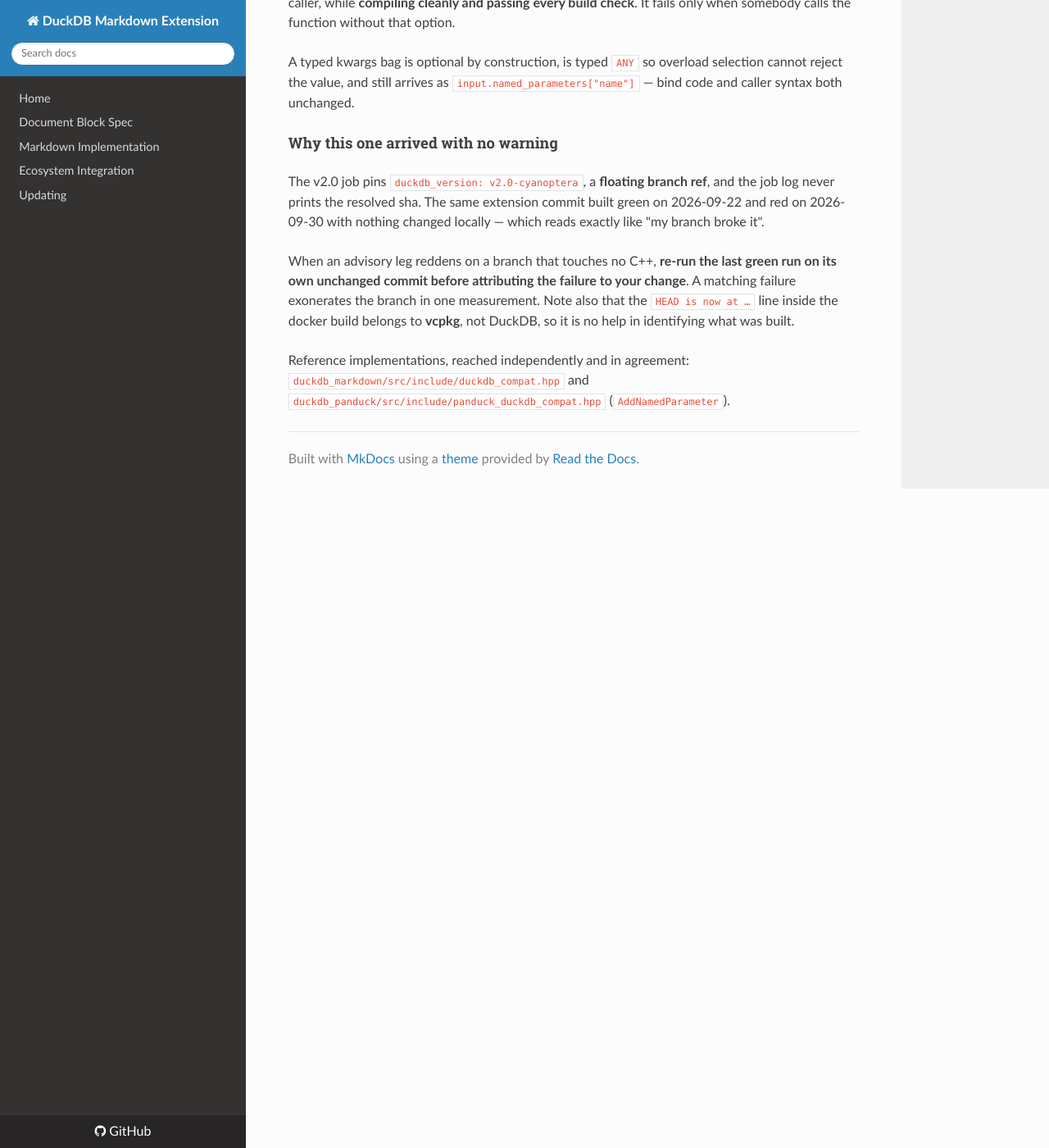
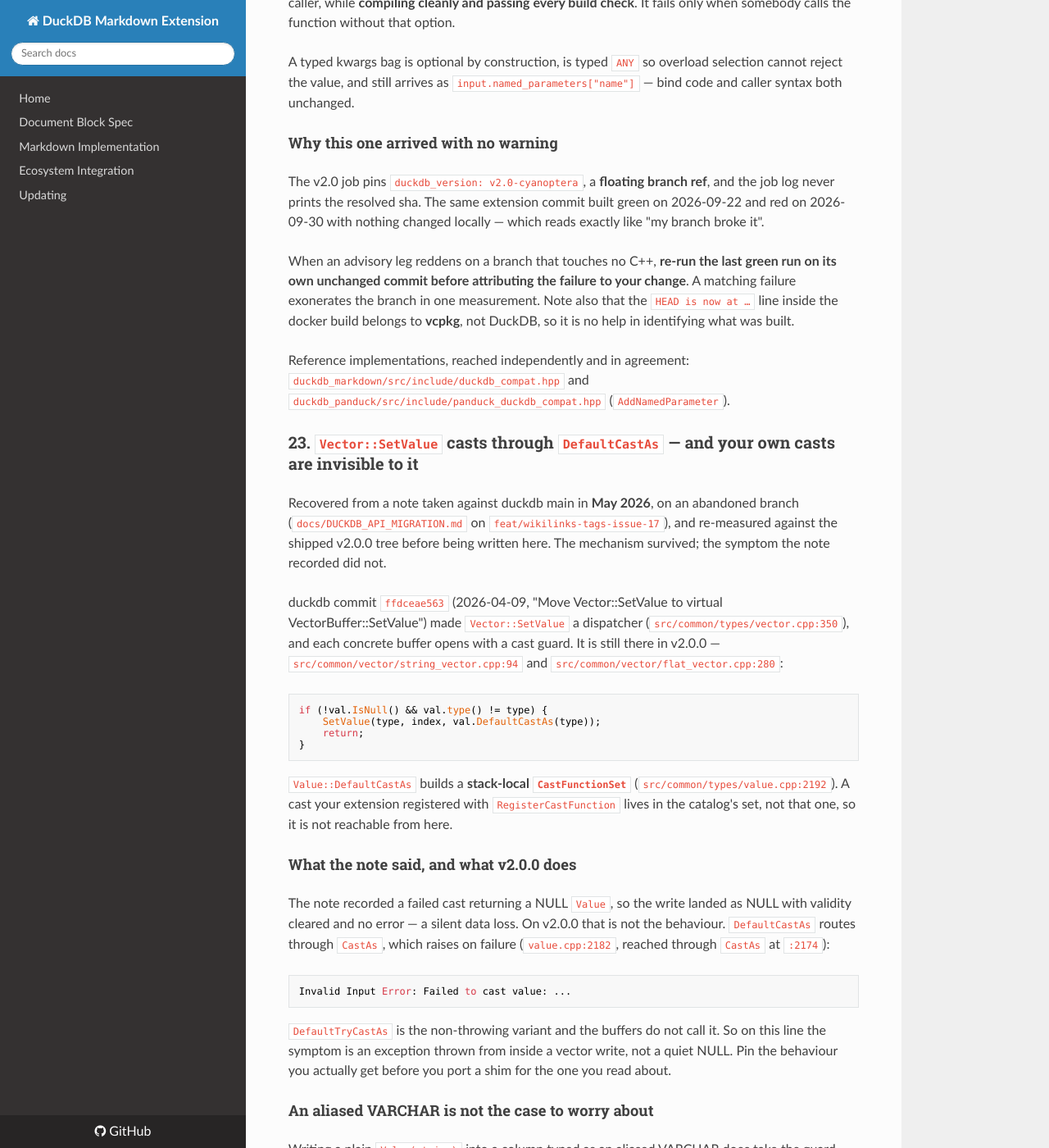
Before and after one commit to teaguesterling/duckdb_markdown, an MkDocs documentation site: the page built from docs/duckdb_v2_migration.md, in a window 1280 px wide and 1400 px high, scrolled down 35386 px. Shown: the whole window at 82% size. Built offline with MkDocs 1.6.1, drawn with Linux system fonts in a browser that asks for light colours; nearby versions of some CDN libraries; some of the changed text lies outside the part shown.

Commit message:
docs(v2): the SetValue cast guard, and what v2.0.0 really does
Rescues the one section of docs/DUCKDB_API_MIGRATION.md (on the abandoned
feat/wikilinks-tags-issue-17 branch) that duckdb_v2_migration.md did not already
cover, before that branch is deleted. Everything else on those nine unmerged
branches is already in main, file for file.

The note was taken against duckdb main in May 2026 and its symptom no longer
matches the shipped tree, so the section states the shipped behaviour and says
where the note was wrong:

  - the cast guard is still in v2.0.0 (string_vector.cpp:94, flat_vector.cpp:280)
    and DefaultCastAs still uses a stack-local CastFunctionSet (value.cpp:2192),
    so an extension-registered cast is invisible to it;
  - a failed cast THROWS on v2.0.0 (value.cpp:2182) rather than returning a NULL
    Value, so the silent-NULL symptom the note recorded is not what this line does;
  - an aliased VARCHAR is not the exposed case. duck_block_to_md writes a plain
    Value(string) into a MarkdownType column (duck_block_functions.cpp:1950,
    :1990) and its tests pass on the release and v2.0 lines in run 44013019970.

Line numbers read from the pinned submodule d54cbbe3df (DuckDB v2.0.0). Docs
only; no source or test file changes.

Co-Authored-By: Claude Opus 5 <noreply@anthropic.com>
Claude-Session: https://claude.ai/code/session_01NSRdqeKtW4PJSGtxEGo8aY

````diff
--- a/docs/duckdb_v2_migration.md
+++ b/docs/duckdb_v2_migration.md
@@ -1793,3 +1793,78 @@ DuckDB, so it is no help in identifying what was built.
 Reference implementations, reached independently and in agreement:
 `duckdb_markdown/src/include/duckdb_compat.hpp` and
 `duckdb_panduck/src/include/panduck_duckdb_compat.hpp` (`AddNamedParameter`).
+
+### 23. `Vector::SetValue` casts through `DefaultCastAs` — and your own casts are invisible to it
+
+Recovered from a note taken against duckdb main in **May 2026**, on an abandoned
+branch (`docs/DUCKDB_API_MIGRATION.md` on `feat/wikilinks-tags-issue-17`), and
+re-measured against the shipped v2.0.0 tree before being written here. The
+mechanism survived; the symptom the note recorded did not.
+
+duckdb commit `ffdceae563` (2026-04-09, "Move Vector::SetValue to virtual
+VectorBuffer::SetValue") made `Vector::SetValue` a dispatcher
+(`src/common/types/vector.cpp:350`), and each concrete buffer opens with a cast
+guard. It is still there in v2.0.0 — `src/common/vector/string_vector.cpp:94`
+and `src/common/vector/flat_vector.cpp:280`:
+
+```cpp
+if (!val.IsNull() && val.type() != type) {
+    SetValue(type, index, val.DefaultCastAs(type));
+    return;
+}
+```
+
+`Value::DefaultCastAs` builds a **stack-local `CastFunctionSet`**
+(`src/common/types/value.cpp:2192`). A cast your extension registered with
+`RegisterCastFunction` lives in the catalog's set, not that one, so it is not
+reachable from here.
+
+#### What the note said, and what v2.0.0 does
+
+The note recorded a failed cast returning a NULL `Value`, so the write landed as
+NULL with validity cleared and no error — a silent data loss. On v2.0.0 that is
+not the behaviour. `DefaultCastAs` routes through `CastAs`, which raises on
+failure (`value.cpp:2182`, reached through `CastAs` at `:2174`):
+
+```
+Invalid Input Error: Failed to cast value: ...
+```
+
+`DefaultTryCastAs` is the non-throwing variant and the buffers do not call it.
+So on this line the symptom is an exception thrown from inside a vector write,
+not a quiet NULL. Pin the behaviour you actually get before you port a shim for
+the one you read about.
+
+#### An aliased VARCHAR is not the case to worry about
+
+Writing a plain `Value(string)` into a column typed as an aliased VARCHAR does
+take the guard, because the alias makes `val.type() != type` true. The default
+cast set then handles VARCHAR to VARCHAR and the write succeeds.
+
+Measured, not assumed: `duck_block_to_md` declares
+`MarkdownTypes::MarkdownType()` as its return type and writes
+`result.SetValue(i, Value(markdown))`
+(`src/duck_block_functions.cpp:1950` and `:1990`). Its tests pass on both the
+release line and the v2.0 next line in run `44013019970`.
+
+The exposure is narrower than the note implied: a target type whose cast **only**
+your extension knows, and a nested `Value::MAP` / `Value::STRUCT` /
+`Value::LIST` whose child types are structurally close to, but not equal to, the
+column's bind-time types.
+
+#### The fix, if you hit it
+
+Cast with the context, so the catalog's cast set applies:
+
+```cpp
+// Instead of:
+vec.SetValue(idx, val);
+
+// Use:
+vec.SetValue(idx, val.CastAs(context, vec.GetType()));
+```
+
+Both lines carry that signature, so it needs no feature probe. `Vector::Append(Value)`
+is not an escape — it reaches `SetValue` internally and takes the same guard.
+Direct `FlatVector::GetDataMutable<T>` writes do avoid it, but they carry the
+const split in §3.
````
